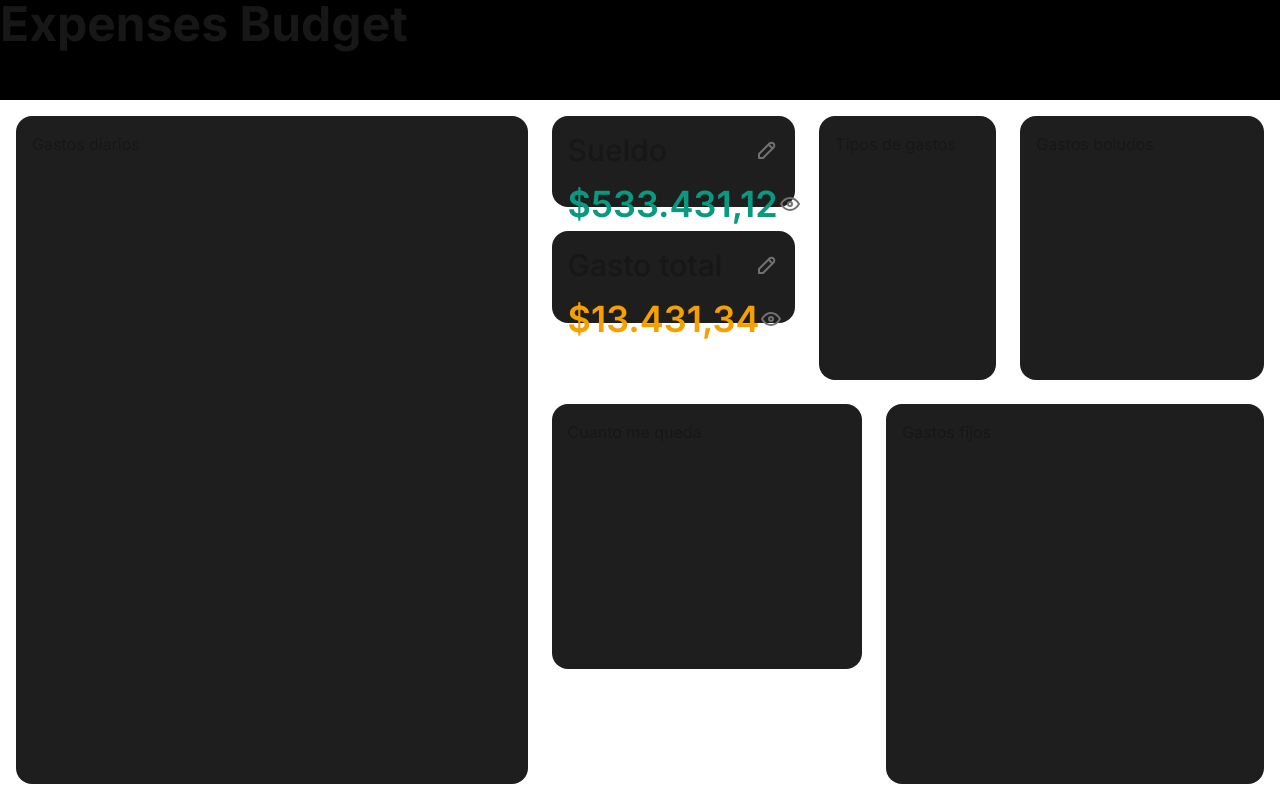
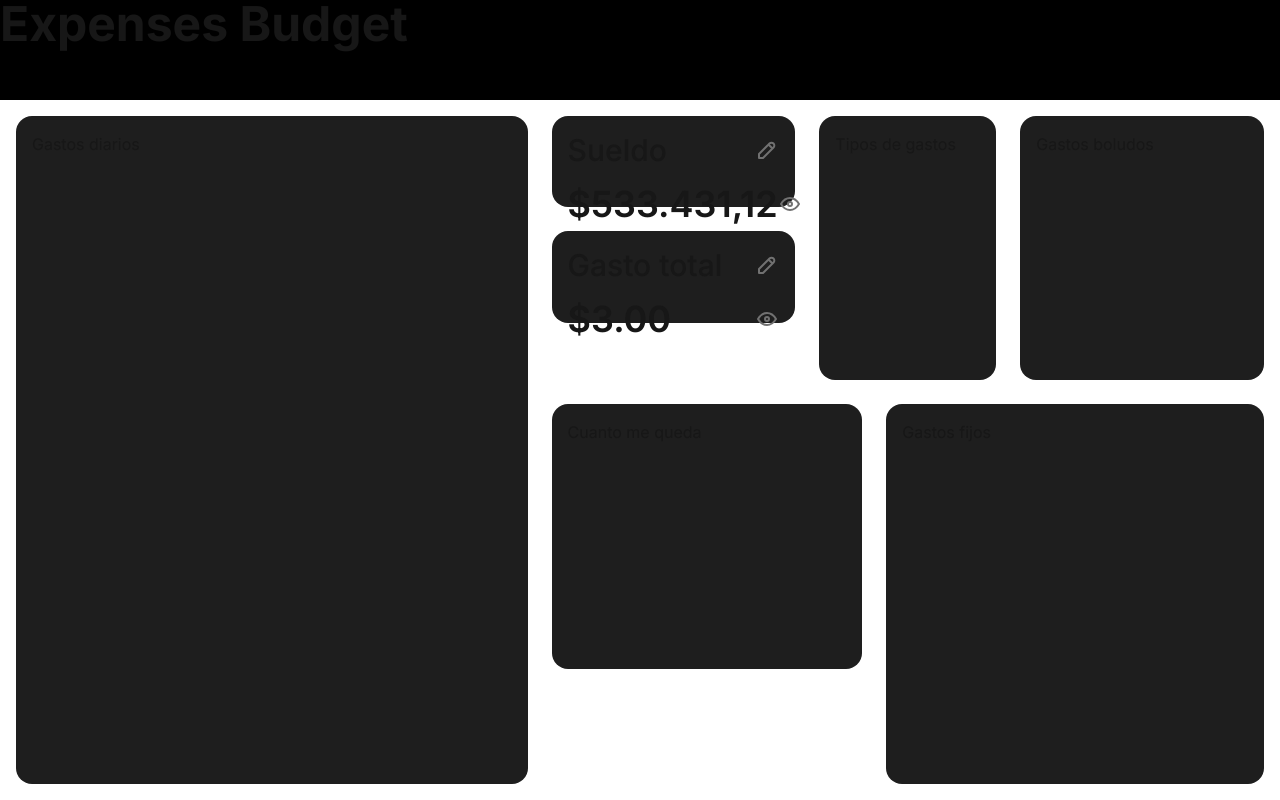
Before and after one commit to exequielreyes/expenses-budget, a Next.js app: page / in a window 1280 px wide. Built offline with nearby package versions, Linux system fonts and the light colour scheme.

Commit message:
creación de customHook useAmout. Refactorización

```diff
--- a/src/app/page.tsx
+++ b/src/app/page.tsx
@@ -24,7 +24,7 @@ export default function Home() {
         <LargeNumber
           className="col-start-9 row-start-3 col-span-4 row-span-2"
           title="Gasto total"
-          content="13.431,34"
+          content="3.00"
           amountType="gasto"
         />
 
--- a/src/components/LargeNumber.tsx
+++ b/src/components/LargeNumber.tsx
@@ -1,14 +1,9 @@
 'use client'
 
 import { BentoItemContainer } from "@components/BentoItemContainer";
-import { Money } from "../types/types";
-import { EditIcon } from "@icons/Edit";
-import { CloseEyeIcon } from "@icons/CloseEye";
-import { useState } from "react";
-import { IconButton } from "./IconButton";
-import { OpenEyeIcon } from "@icons/OpenEye";
+import { EditIcon } from "@/icons/Edit";
+import { Money } from "@/types/types";
 import { MoneyDisplay } from "./MoneyDisplay";
-// TODO: Solucionar la importacion de Money (hacerla con aliases)
 
 type LargeNumber = {
   className?: string;
@@ -19,8 +14,6 @@ type LargeNumber = {
 
 export const LargeNumber = ({ className, title, content, amountType }: Readonly<LargeNumber>) => {
 
-  const [isAmountVisible, setIsAmountVisible] = useState(true);
-
   return (
     <BentoItemContainer className={className}>
       <div className="flex flex-col gap-4 h-full [&>div]:flex [&>div]:justify-between [&>div]:items-center">
@@ -29,18 +22,7 @@ export const LargeNumber = ({ className, title, content, amountType }: Readonly<
           <EditIcon className="size-6 stroke-custom-gray" />
         </div>
         <div>
-          <p className={`text-4xl font-semibold
-          ${amountType === 'ingreso'
-              ? 'text-custom-green'
-              : amountType === 'gasto'
-                ? 'text-custom-yellow'
-                : 'text-custom-red'
-            }`}>
-            <MoneyDisplay amount={content} hide={!isAmountVisible} />
-          </p>
-          <IconButton onClick={() => setIsAmountVisible(!isAmountVisible)}>
-            {isAmountVisible ? <OpenEyeIcon className="size-6 stroke-custom-gray" /> : <CloseEyeIcon className="size-6 stroke-custom-gray" />}
-          </IconButton>
+          <MoneyDisplay amount={content} amountType={amountType} />
         </div>
       </div>
     </BentoItemContainer >
--- a/src/components/MoneyDisplay.tsx
+++ b/src/components/MoneyDisplay.tsx
@@ -1,17 +1,30 @@
+
+import { useAmount } from "@hooks/useAmount";
+import { OpenEyeIcon } from "@icons/OpenEye";
+import { CloseEyeIcon } from "@icons/CloseEye";
+import { IconButton } from "@components/IconButton";
+import { Money } from "../types/types";
+
 interface MoneyDisplay {
   amount: string
-  hide: boolean
+  amountType: Money
 }
 
-export const MoneyDisplay = ({ amount, hide }: MoneyDisplay) => {
-  const displayValue = hide ? `$${'*'.repeat(amount.toString().replaceAll(',', '').replaceAll('.', '').length)}` : `$${amount}`
-  // const displayValue = hide ? '$****' : `$${amount}`
-
-  // TODO: Le dejamos un numero fijo de * o dependiendo del monto?
+export const MoneyDisplay = ({ amount, amountType }: MoneyDisplay) => {
+  const { textColor, isAmountVisible, changeVisibility } = useAmount(amountType);
 
   return (
     <>
-      {displayValue}
+      <p className={`text-4xl font-semibold ${textColor}`}>
+        {
+          isAmountVisible
+            ? `$${amount}`
+            : '$*****'
+        }
+      </p>
+      <IconButton onClick={changeVisibility}>
+        {isAmountVisible ? <OpenEyeIcon className="size-6 stroke-custom-gray" /> : <CloseEyeIcon className="size-6 stroke-custom-gray" />}
+      </IconButton>
     </>
   )
 }
--- /dev/null
+++ b/src/hooks/useAmount.tsx
@@ -0,0 +1,28 @@
+import { useState } from "react";
+import { Money } from "../types/types";
+
+export const useAmount = (amount: Money) => {
+
+  const [isAmountVisible, setIsAmountVisible] = useState(true);
+
+  const changeVisibility = () => {
+    setIsAmountVisible(!isAmountVisible);
+  }
+
+  const setColor = (amount: Money) => {
+    if (amount === 'ingreso') {
+      return 'text-custom-green'
+    } else if (amount === 'gasto') {
+      return 'text-custom-yellow'
+    } else if (amount === 'perdida') {
+      return 'text-custom-red'
+    }
+  }
+
+  return {
+    textColor: setColor(amount),
+    isAmountVisible,
+    changeVisibility
+  }
+
+};
--- a/tsconfig.json
+++ b/tsconfig.json
@@ -19,7 +19,7 @@
     ],
     "baseUrl": ".",
 		"paths": {
-			"@*": ["src/*"]
+			"@*": ["./src/*"]
 		},
   },
   "include": ["next-env.d.ts", "**/*.ts", "**/*.tsx", ".next/types/**/*.ts"],
```
